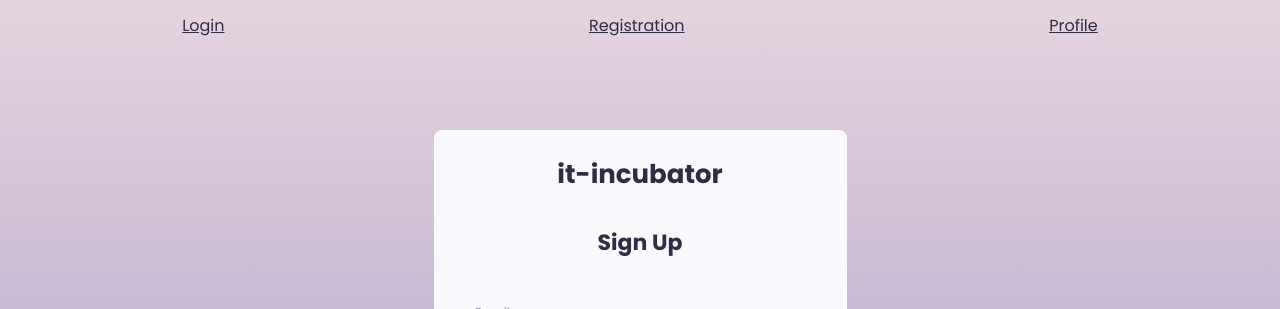
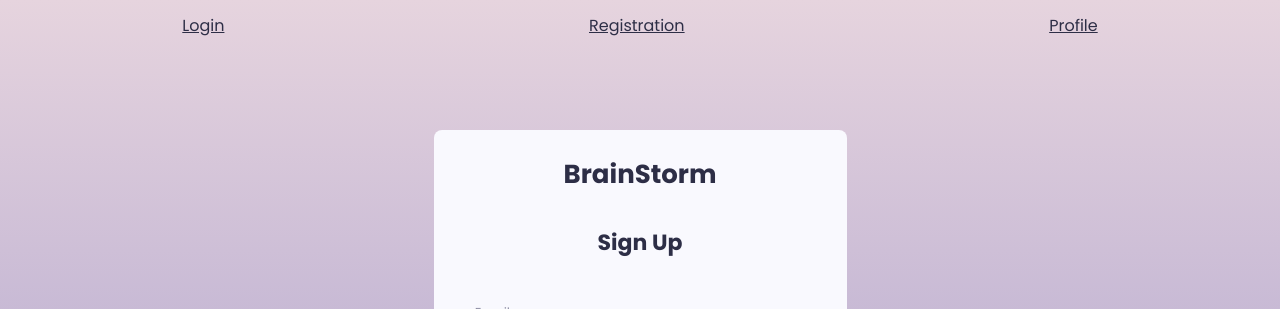
Before and after one commit to SashaPolyanski/BrainStorm, a React (Create React App) app: page /registration in a window 1280 px wide. Shown: the top 309 px of the page. Built offline with nearby package versions, Linux system fonts and the light colour scheme; no server answers.

Commit message:
add component Title and fix PATH

```diff
--- a/src/ui/Pages/login/Login.module.scss
+++ b/src/ui/Pages/login/Login.module.scss
@@ -1,14 +1,3 @@
-.title {
-  font-size: 26px;
-  color: #2D2E46;
-  margin-bottom: 32px;
-  margin-top: 25px;
-}
-.subTitle {
-  color: #2D2E46;
-  font-size: 22px;
-  margin-bottom: 40px;
-}
 .input {
   margin-bottom: 20px;
   text-align: left;
--- a/src/ui/Pages/login/Login.tsx
+++ b/src/ui/Pages/login/Login.tsx
@@ -9,6 +9,7 @@ import { AppRootStateType } from '../../../bll/store';
 import { PATH } from '../../../common/constants/constants';
 import Button from '../../components/button/Button';
 import { Input } from '../../components/input/Input';
+import { Title } from '../../components/title/Title';
 import { AuthWrapper } from '../../styles/authWrapper/AuthWrapper';
 
 import s from './Login.module.scss';
@@ -42,8 +43,7 @@ const Login = () => {
   return (
     <AuthWrapper>
       <div>
-        <h2 className={s.title}>BrainStorm</h2>
-        <h2 className={s.subTitle}>Sign in</h2>
+        <Title title="Sign in" />
         <form onSubmit={handleSubmit(onSubmit)}>
           <div className={s.input}>
             <Input type="text" label="Email" register={register} name="email" required />
--- a/src/ui/Pages/password/forgotPassword/ForgotPassword.module.scss
+++ b/src/ui/Pages/password/forgotPassword/ForgotPassword.module.scss
@@ -1,14 +1,3 @@
-.title {
-  font-size: 26px;
-  color: #2D2E46;
-  margin-bottom: 32px;
-  margin-top: 25px;
-}
-.subTitle {
-  color: #2D2E46;
-  font-size: 22px;
-  margin-bottom: 40px;
-}
 .textContainer {
   opacity: 0.5;
   text-align: left;
--- a/src/ui/Pages/password/forgotPassword/ForgotPassword.tsx
+++ b/src/ui/Pages/password/forgotPassword/ForgotPassword.tsx
@@ -9,6 +9,7 @@ import { useAppSelector } from '../../../../bll/store';
 import { PATH } from '../../../../common/constants/constants';
 import Button from '../../../components/button/Button';
 import { Input } from '../../../components/input/Input';
+import { Title } from '../../../components/title/Title';
 import { AuthWrapper } from '../../../styles/authWrapper/AuthWrapper';
 
 import s from './ForgotPassword.module.scss';
@@ -33,8 +34,7 @@ const ForgotPassword = () => {
   return (
     <AuthWrapper>
       <div>
-        <h2 className={s.title}>It-Incubator</h2>
-        <h2 className={s.subTitle}>Forgot your password?</h2>
+        <Title title="Forgot your password?" />
       </div>
       <form onSubmit={handleSubmit(onSubmit)}>
         <div className={s.input}>
@@ -47,7 +47,7 @@ const ForgotPassword = () => {
       </form>
       <div className={s.infoContainer}>
         <p>Did you remember your password?</p>
-        <NavLink to={PATH.CHECK_EMAIL}>
+        <NavLink to={PATH.LOGIN}>
           <p>Try logging in</p>
         </NavLink>
       </div>
--- a/src/ui/Pages/registration/Registration.module.scss
+++ b/src/ui/Pages/registration/Registration.module.scss
@@ -27,14 +27,3 @@
   margin: 0 auto;
   height: 20px;
 }
-.title {
-  font-size: 26px;
-  color: #2D2E46;
-  margin-bottom: 32px;
-  margin-top: 25px;
-}
-.subTitle {
-  color: #2D2E46;
-  font-size: 22px;
-  margin-bottom: 40px;
-}
--- a/src/ui/Pages/registration/Registration.tsx
+++ b/src/ui/Pages/registration/Registration.tsx
@@ -9,6 +9,7 @@ import { setRegistration } from '../../../bll/registrationReducer';
 import { useAppDispatch } from '../../../bll/store';
 import Button from '../../components/button/Button';
 import { Input } from '../../components/input/Input';
+import { Title } from '../../components/title/Title';
 import { AuthWrapper } from '../../styles/authWrapper/AuthWrapper';
 
 import s from './Registration.module.scss';
@@ -52,8 +53,7 @@ export const Registration = () => {
   // }
   return (
     <AuthWrapper>
-      <h2 className={s.title}>it-incubator</h2>
-      <h2 className={s.subTitle}>Sign Up</h2>
+      <Title title="Sign Up" />
       <form onSubmit={handleSubmit(onSubmit)}>
         <div className={s.inputBlock}>
           <div className={s.input}>
--- /dev/null
+++ b/src/ui/components/title/Title.module.scss
@@ -0,0 +1,11 @@
+.title {
+  font-size: 26px;
+  color: #2D2E46;
+  margin-bottom: 32px;
+  margin-top: 25px;
+}
+.subTitle {
+  color: #2D2E46;
+  font-size: 22px;
+  margin-bottom: 40px;
+}
--- /dev/null
+++ b/src/ui/components/title/Title.tsx
@@ -0,0 +1,13 @@
+import React from 'react';
+
+import s from './Title.module.scss';
+
+export const Title = ({ title }: TitleType) => (
+  <div>
+    <h2 className={s.title}>BrainStorm</h2>
+    <h2 className={s.subTitle}>{title}</h2>
+  </div>
+);
+type TitleType = {
+  title: string;
+};
```
